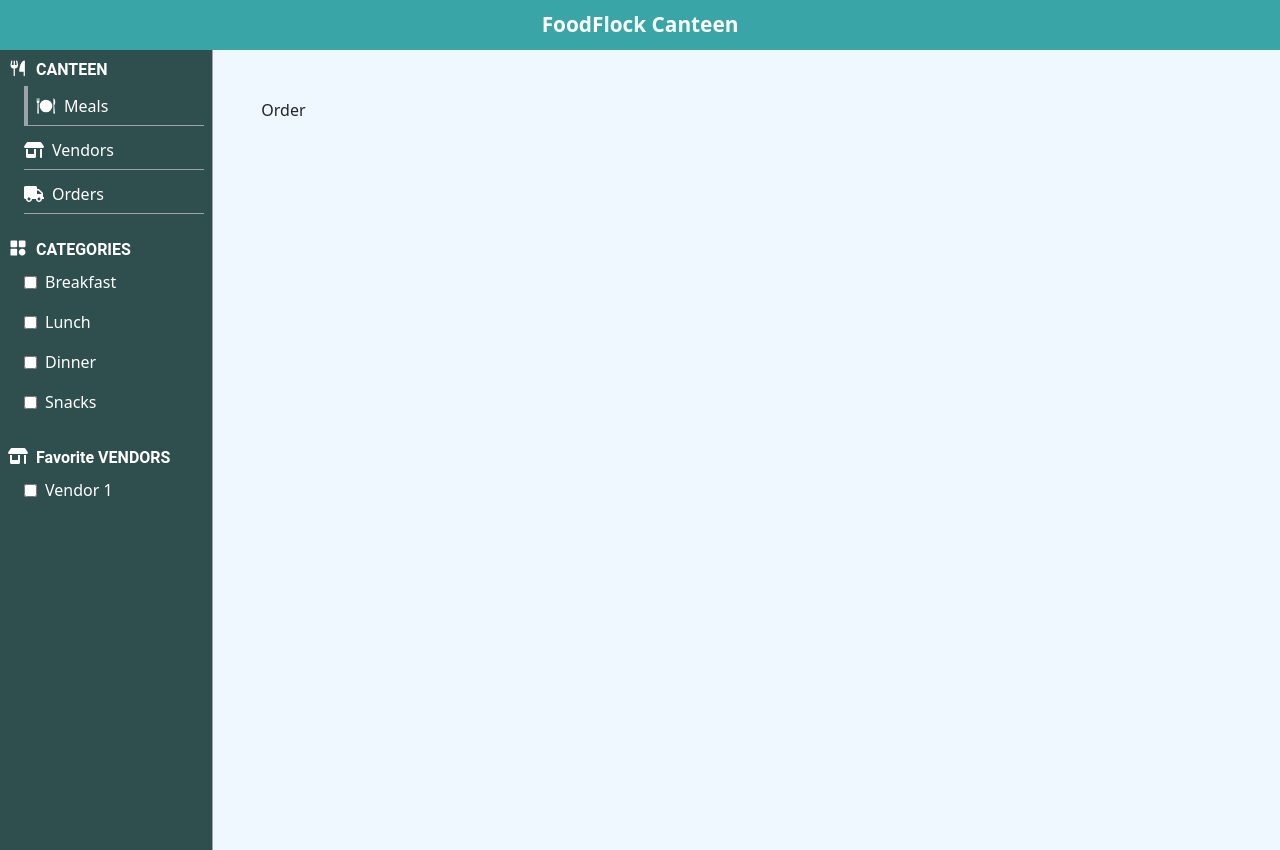
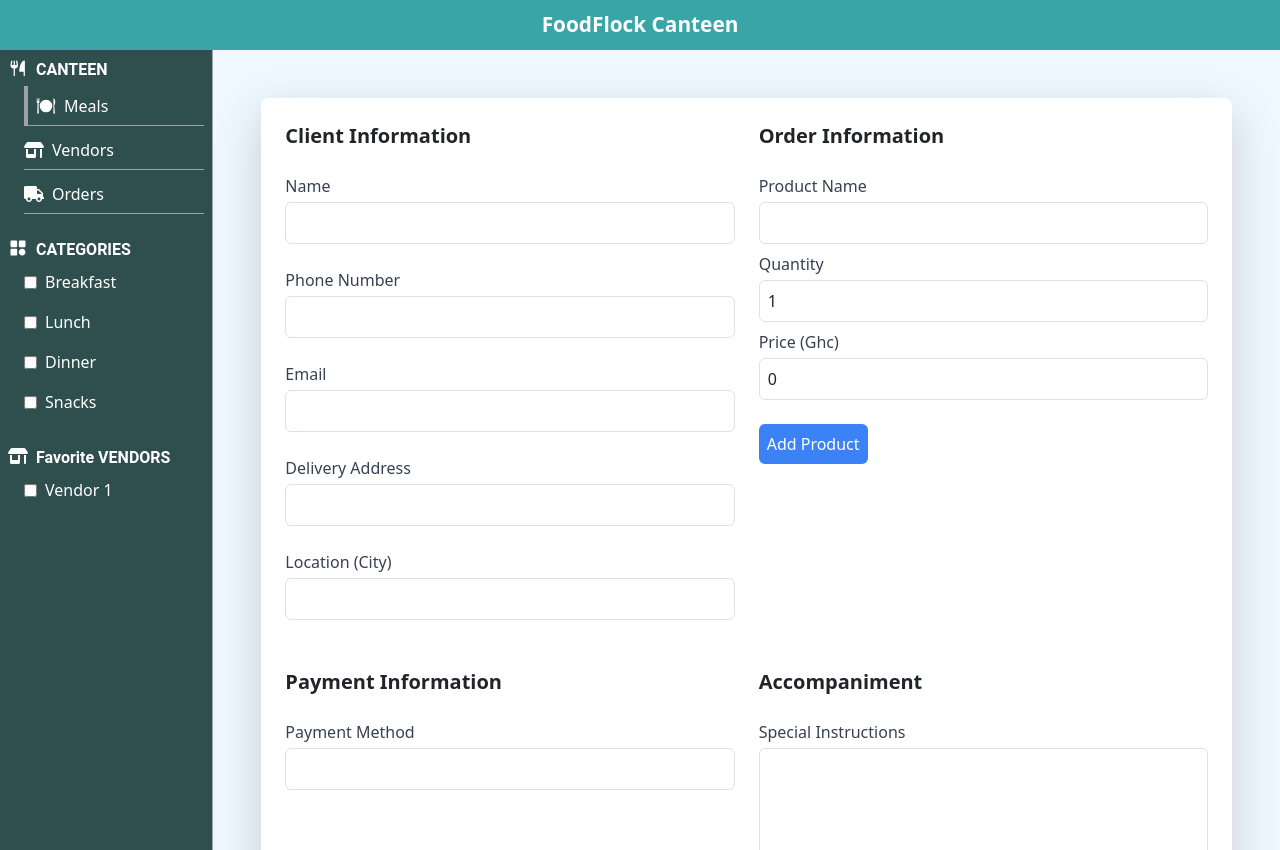
Before and after one commit to wnyakonor66/Foodflock-Canteen-Web-App, a React (Create React App) app: page /client/order in a window 1280 px wide. Built offline with nearby package versions, Linux system fonts and the light colour scheme; no server answers.

Commit message:
order page

```diff
--- a/src/ClientPage/Order.jsx
+++ b/src/ClientPage/Order.jsx
@@ -1,5 +1,161 @@
-import React from "react";
+import React, { useState } from 'react';
+import { usePayment } from './PaymentContext';
 
-export default function Order() {
-	return <div>Order</div>;
-}
+const OrderForm = ({ onSubmit }) => {
+  const { selectedPaymentMethod } = usePayment();
+  const [clientName, setClientName] = useState('');
+  const [clientPhoneNumber, setClientPhoneNumber] = useState('');
+  const [clientEmail, setClientEmail] = useState('');
+  const [deliveryAddress, setDeliveryAddress] = useState('');
+  const [location, setLocation] = useState('');
+  const [products, setProducts] = useState([{ productName: '', quantity: 1, price: 0 }]);
+  const [accompaniment, setAccompaniment] = useState('');
+
+  const handleAddProduct = () => {
+    setProducts([...products, { productName: '', quantity: 1, price: 0 }]);
+  };
+
+  const handleProductChange = (index, key, value) => {
+    const newProducts = products.map((product, i) =>
+      i === index ? { ...product, [key]: value } : product
+    );
+    setProducts(newProducts);
+  };
+
+  const handleSubmit = (e) => {
+    e.preventDefault();
+    const order = {
+      clientName,
+      clientPhoneNumber,
+      clientEmail,
+      deliveryAddress,
+      location,
+      products,
+      paymentMethod: selectedPaymentMethod,
+      accompaniment,
+    };
+    onSubmit(order);
+  };
+
+  return (
+    <form onSubmit={handleSubmit} className="grid grid-cols-2 gap-4 p-4 bg-white shadow-lg rounded-lg">
+      <div className="col-span-2 sm:col-span-1">
+        <h2 className="text-xl font-bold mb-4">Client Information</h2>
+        <div className="mb-4">
+          <label className="block text-gray-700">Name</label>
+          <input
+            type="text"
+            value={clientName}
+            onChange={(e) => setClientName(e.target.value)}
+            className="mt-1 block w-full p-2 border border-gray-300 rounded-md"
+          />
+        </div>
+        <div className="mb-4">
+          <label className="block text-gray-700">Phone Number</label>
+          <input
+            type="text"
+            value={clientPhoneNumber}
+            onChange={(e) => setClientPhoneNumber(e.target.value)}
+            className="mt-1 block w-full p-2 border border-gray-300 rounded-md"
+          />
+        </div>
+        <div className="mb-4">
+          <label className="block text-gray-700">Email</label>
+          <input
+            type="email"
+            value={clientEmail}
+            onChange={(e) => setClientEmail(e.target.value)}
+            className="mt-1 block w-full p-2 border border-gray-300 rounded-md"
+          />
+        </div>
+        <div className="mb-4">
+          <label className="block text-gray-700">Delivery Address</label>
+          <input
+            type="text"
+            value={deliveryAddress}
+            onChange={(e) => setDeliveryAddress(e.target.value)}
+            className="mt-1 block w-full p-2 border border-gray-300 rounded-md"
+          />
+        </div>
+        <div className="mb-4">
+          <label className="block text-gray-700">Location (City)</label>
+          <input
+            type="text"
+            value={location}
+            onChange={(e) => setLocation(e.target.value)}
+            className="mt-1 block w-full p-2 border border-gray-300 rounded-md"
+          />
+        </div>
+      </div>
+      <div className="col-span-2 sm:col-span-1">
+        <h2 className="text-xl font-bold mb-4">Order Information</h2>
+        {products.map((product, index) => (
+          <div key={index} className="mb-4">
+            <label className="block text-gray-700">Product Name</label>
+            <input
+              type="text"
+              value={product.productName}
+              onChange={(e) => handleProductChange(index, 'productName', e.target.value)}
+              className="mt-1 block w-full p-2 border border-gray-300 rounded-md"
+            />
+            <label className="block text-gray-700 mt-2">Quantity</label>
+            <input
+              type="number"
+              value={product.quantity}
+              onChange={(e) => handleProductChange(index, 'quantity', e.target.value)}
+              className="mt-1 block w-full p-2 border border-gray-300 rounded-md"
+            />
+            <label className="block text-gray-700 mt-2">Price (Ghc)</label>
+            <input
+              type="number"
+              value={product.price}
+              onChange={(e) => handleProductChange(index, 'price', e.target.value)}
+              className="mt-1 block w-full p-2 border border-gray-300 rounded-md"
+            />
+          </div>
+        ))}
+        <button
+          type="button"
+          onClick={handleAddProduct}
+          className="mb-4 p-2 bg-blue-500 text-white rounded-md"
+        >
+          Add Product
+        </button>
+      </div>
+      <div className="col-span-2 sm:col-span-1">
+        <h2 className="text-xl font-bold mb-4">Payment Information</h2>
+        <div className="mb-4">
+          <label className="block text-gray-700">Payment Method</label>
+          <input
+            type="text"
+            value={selectedPaymentMethod}
+            readOnly
+            className="mt-1 block w-full p-2 border border-gray-300 rounded-md"
+          />
+        </div>
+      </div>
+      <div className="col-span-2 sm:col-span-1">
+        <h2 className="text-xl font-bold mb-4">Accompaniment</h2>
+        <div className="mb-4">
+          <label className="block text-gray-700">Special Instructions</label>
+          <textarea
+            value={accompaniment}
+            onChange={(e) => setAccompaniment(e.target.value)}
+            className="mt-1 block w-full p-2 border border-gray-300 rounded-md"
+            rows="4"
+          />
+        </div>
+      </div>
+      <div className="col-span-2">
+        <button
+          type="submit"
+          className="w-full sm:w-auto p-2 bg-green-500 text-white rounded-md"
+        >
+          Submit Order
+        </button>
+      </div>
+    </form>
+  );
+};
+
+export default OrderForm;
--- /dev/null
+++ b/src/ClientPage/PaymentContext.jsx
@@ -0,0 +1,15 @@
+import React, { createContext, useContext, useState } from 'react';
+
+const PaymentContext = createContext();
+
+export const PaymentProvider = ({ children }) => {
+  const [selectedPaymentMethod, setSelectedPaymentMethod] = useState('');
+
+  return (
+    <PaymentContext.Provider value={{ selectedPaymentMethod, setSelectedPaymentMethod }}>
+      {children}
+    </PaymentContext.Provider>
+  );
+};
+
+export const usePayment = () => useContext(PaymentContext);
--- a/src/Component/pages/Settings.jsx
+++ b/src/Component/pages/Settings.jsx
@@ -1,77 +1,79 @@
-import React, { useState } from 'react';
+import {React,useState} from 'react';
 import '../styles/settings.css';
+import { usePayment } from '../../ClientPage/PaymentContext';
 
 
 const Settings = () => {
-    const[paymentMethods, SetPaymentMethods]=useState({
+  const { setSelectedPaymentMethod } = usePayment();
+  const [paymentMethods, setPaymentMethods] = useState({
     cash: false,
     creditCard: false,
     mobilePayment: false,
   });
-    const handlePaymentMethodChange =(e)=>{
-        const {name, checked} = e.target;
 
-    SetPaymentMethods({...paymentMethods, [name]: checked});
+  const handlePaymentMethodChange = (e) => {
+    const { name, checked } = e.target;
+    setPaymentMethods({ ...paymentMethods, [name]: checked });
+    if (checked) {
+      setSelectedPaymentMethod(name);
+    }
   };
 
-    const handleSubmit = (e)=>{
+  const handleSubmit = (e) => {
     e.preventDefault();
   };
 
-    const [notifications, SetNotifications] = useState({
+  const [notifications, setNotifications] = useState({
     email: false,
     sms: false,
   });
 
   const handleNotificationChange = (e) => {
-        const {name, checked} = e.target;
+    const { name, checked } = e.target;
+    setNotifications({ ...notifications, [name]: checked });
+  };
 
-        SetNotifications({...notifications, [name]: checked});
-    };
   return (
     <div className="Settings-page">
       <h2 className="settings-header">Settings and Preferences</h2>
-        <div className='settings-section'>
+      <div className="settings-section">
         <h3>Payment Methods</h3>
-            <div className='settings-item'>
-                <label htmlFor='name'>
-                    <input type='checkbox' name='cash' checked={paymentMethods.cash} onChange={handlePaymentMethodChange}/>
+        <div className="settings-item">
+          <label htmlFor="cash">
+            <input type="checkbox" name="cash" checked={paymentMethods.cash} onChange={handlePaymentMethodChange} />
             Cash
           </label>
         </div>
-                <div className='settings-item'>
-                <label htmlFor='creditCard'>
-                    <input type='checkbox' name='creditCard' checked={paymentMethods.creditCard} onChange={handlePaymentMethodChange}/>
+        <div className="settings-item">
+          <label htmlFor="creditCard">
+            <input type="checkbox" name="creditCard" checked={paymentMethods.creditCard} onChange={handlePaymentMethodChange} />
             Credit Card
           </label>
         </div>
-                 <div className='settings-item'>
-                <label htmlFor='mobilePayment'>
-                     <input type='checkbox' name='mobilePayment' checked={paymentMethods.mobilePayment} onChange={handlePaymentMethodChange}/>
+        <div className="settings-item">
+          <label htmlFor="mobilePayment">
+            <input type="checkbox" name="mobilePayment" checked={paymentMethods.mobilePayment} onChange={handlePaymentMethodChange} />
             Mobile Payment
           </label>
-
         </div>
       </div>
-        <div className='settings-section'>
+      <div className="settings-section">
         <h3>Notifications</h3>
-            <div className='settings-item'>
-                <label htmlFor='email'>
-                    <input type='checkbox' name='email' checked={notifications.email} onChange={handleNotificationChange}/>
+        <div className="settings-item">
+          <label htmlFor="email">
+            <input type="checkbox" name="email" checked={notifications.email} onChange={handleNotificationChange} />
             Email
           </label>
         </div>
-            <div className='settings-item'>
-                <label htmlFor='sms'>
-                    <input type='checkbox' name='sms' checked={notifications.sms} onChange={handleNotificationChange}/>
+        <div className="settings-item">
+          <label htmlFor="sms">
+            <input type="checkbox" name="sms" checked={notifications.sms} onChange={handleNotificationChange} />
             SMS
           </label>
         </div>
       </div>
-
-        <button className='save-button' onClick={handleSubmit}>Save Settings</button>
+      <button className="save-button" onClick={handleSubmit}>Save Settings</button>
     </div>
-
   );
 };
 
```
Also changed, not shown: src/App.js (+9 -1 lines). Lines whose indentation alone changed are shown as unchanged.
